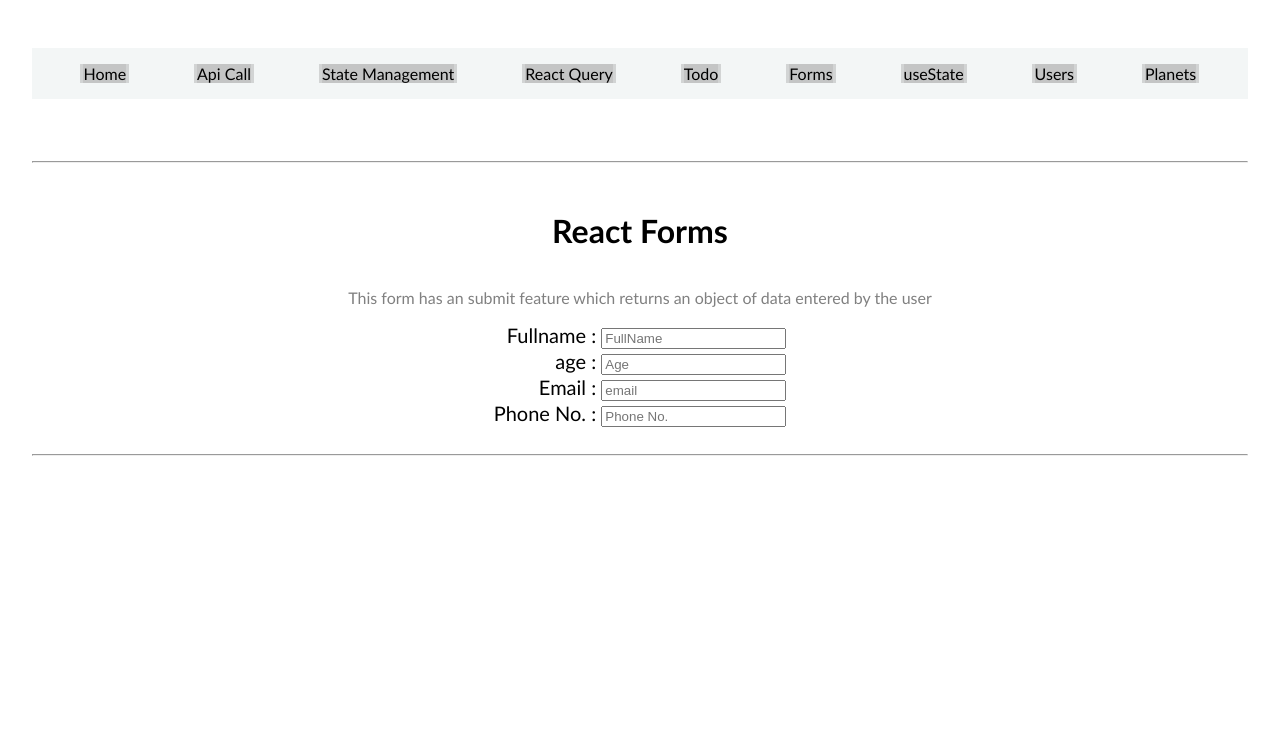
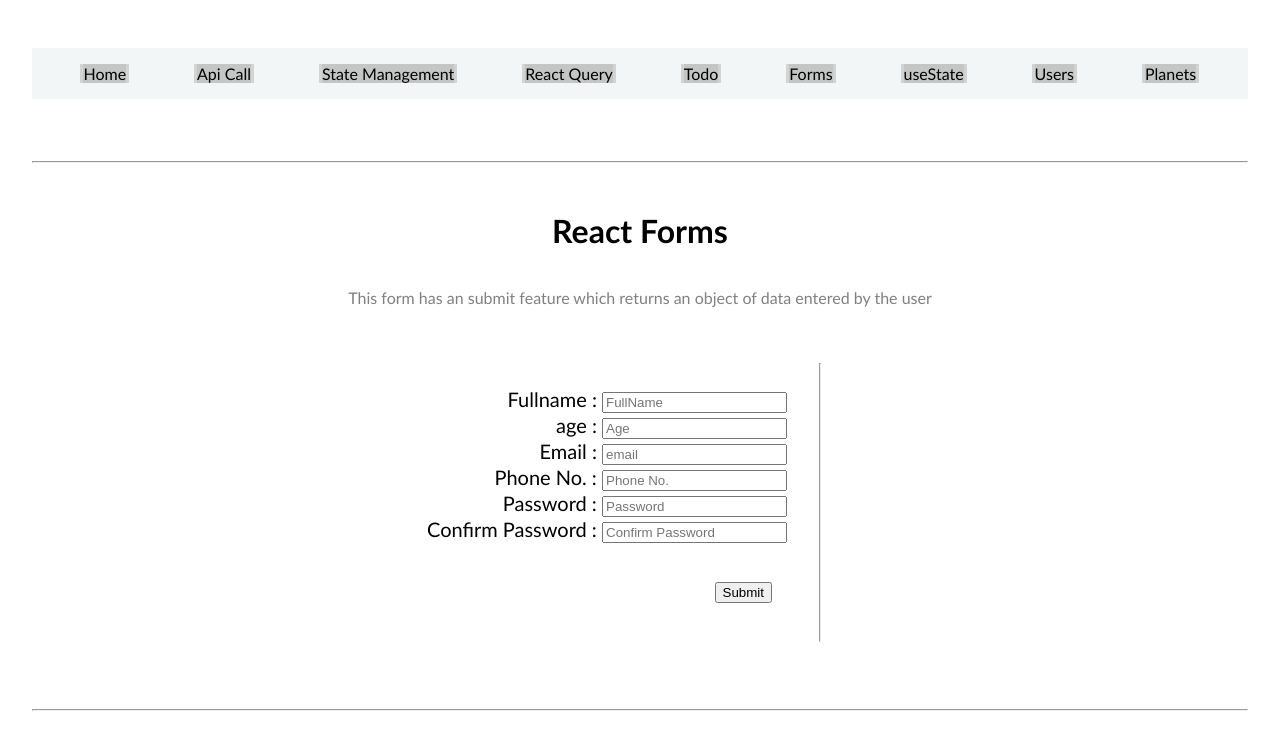
Before and after one commit to sushantsharma08/react-course, a React (Vite) app: page /forms in a window 1280 px wide. Shown: the top 750 px of the page. Built offline with nearby package versions, Linux system fonts and the light colour scheme.

Commit message:
forms done

```diff
--- a/package.json
+++ b/package.json
@@ -9,11 +9,14 @@
     "preview": "vite preview"
   },
   "dependencies": {
+    "@hookform/resolvers": "^3.0.1",
     "@tanstack/react-query": "^4.28.0",
     "axios": "^1.3.4",
     "react": "^18.2.0",
     "react-dom": "^18.2.0",
-    "react-router-dom": "^6.8.2"
+    "react-hook-form": "^7.43.9",
+    "react-router-dom": "^6.8.2",
+    "yup": "^1.0.2"
   },
   "devDependencies": {
     "@types/react": "^18.0.26",
--- a/src/ReactForms.jsx
+++ b/src/ReactForms.jsx
@@ -1,23 +1,88 @@
-import React from 'react'
+import React, { useState } from 'react'
+import { useForm } from "react-hook-form"
+import { yupResolver } from "@hookform/resolvers/yup"
+import * as yup from "yup";
+
+
 
 const ReactForms = () => {
+
+  const schema = yup.object().shape({
+    fullname: yup.string().required(),
+    age: yup.number().positive().integer().min(10),
+    email: yup.string().email().required(),
+    phone: yup.number().positive(),
+    password: yup.string().min(5).max(20).required(),
+    confirmPassword: yup.string().oneOf([yup.ref("password"), null]).required()
+  })
+
+  const [register, handleSubmit] = useState({
+    resolver: yupResolver(schema)
+  }
+  );
+  const [data, setShowData] = useState(null)
+
+  const submit = (data) => {
+    event.preventDefault();
+    setShowData(register)
+  }
+  const handleChange = (name, value) => {
+    handleSubmit({ ...register, [name]: value })
+  }
+
   return (
-    <div className='form-main' style={{display:"flex",alignItems:"center", justifyContent:"center",flexDirection:"column"}}>
+    <div className='form-main' style={{ display: "flex", alignItems: "center", justifyContent: "center", flexDirection: "column" }}>
       <h1>React Forms</h1>
-        <p style={{color:"gray"}}>This form has an submit feature which returns an object of data entered by the user</p>
-        <form style={{textAlign:"right",fontSize:"20px"}}>
+      <p style={{ color: "gray" }}>This form has an submit feature which returns an object of data entered by the user</p>
+
+      <div className="content" style={{padding:"2rem",display:"flex",justifyContent:"space-evenly"}}>
+
+        <form onSubmit={submit} style={{padding:"2rem", textAlign: "right", fontSize: "20px" }}>
+
           <label htmlFor="fullname">Fullname : </label>
-            <input type="text" id='fullname' name='fullname' placeholder='FullName' />
+          <input type="text" id='fullname' name='fullname' placeholder='FullName' onChange={(event) => handleChange(event.target.name, event.target.value)} />
+
           <br />
+
           <label htmlFor="Age">age : </label>
-            <input type="text" id='Age' name='age' placeholder='Age' />
+          <input type="text" id='Age' name='age' placeholder='Age' onChange={(event) => handleChange(event.target.name, event.target.value)} />
+
           <br />
+
           <label htmlFor="Email">Email : </label>
-            <input type="text" id='Email' name='email' placeholder='email' />
+          <input type="text" id='Email' name='email' placeholder='email' onChange={(event) => handleChange(event.target.name, event.target.value)} />
+
           <br />
+
           <label htmlFor="Phone No.">Phone No. : </label>
-            <input type="text" id='Phone No.' name='phone' placeholder='Phone No.' />
+          <input type="text" id='Phone No.' name='phone' placeholder='Phone No.' onChange={(event) => handleChange(event.target.name, event.target.value)} />
+
+          <br />
+
+          <label htmlFor="Password">Password : </label>
+          <input type="password" id='Password' name='password' placeholder='Password' onChange={(event) => handleChange(event.target.name, event.target.value)} />
+
+          <br />
+
+          <label htmlFor="ConfirmPassword">Confirm Password : </label>
+          <input type="password" id='ConfirmPassword' name='confirmPassword' placeholder='Confirm Password' onChange={(event) => handleChange(event.target.name, event.target.value)} />
+
+          <br /><br />
+
+          <button type="submit">Submit</button>
         </form>
+        <hr />
+        <div className="data" style={{padding:"2rem"}}>
+          {data?.fullname}
+          <br />
+          {data?.age}
+          <br />
+          {data?.email}
+          <br />
+          {data?.phone}
+        </div>
+      </div>
+
     </div>
   )
 }
```
Also changed, not shown: 1 other file (tests, documents, lock files or other folders). Lines whose indentation alone changed are shown as unchanged.
